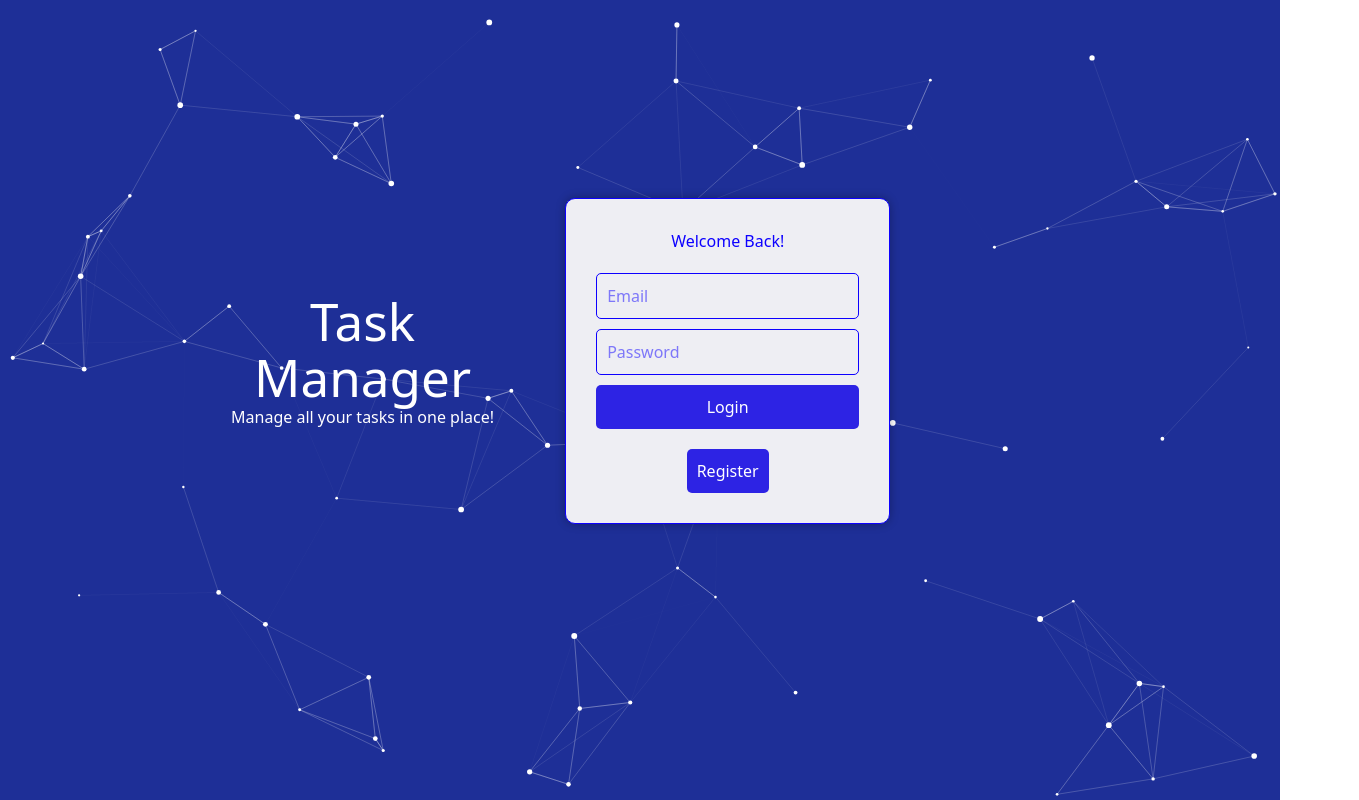
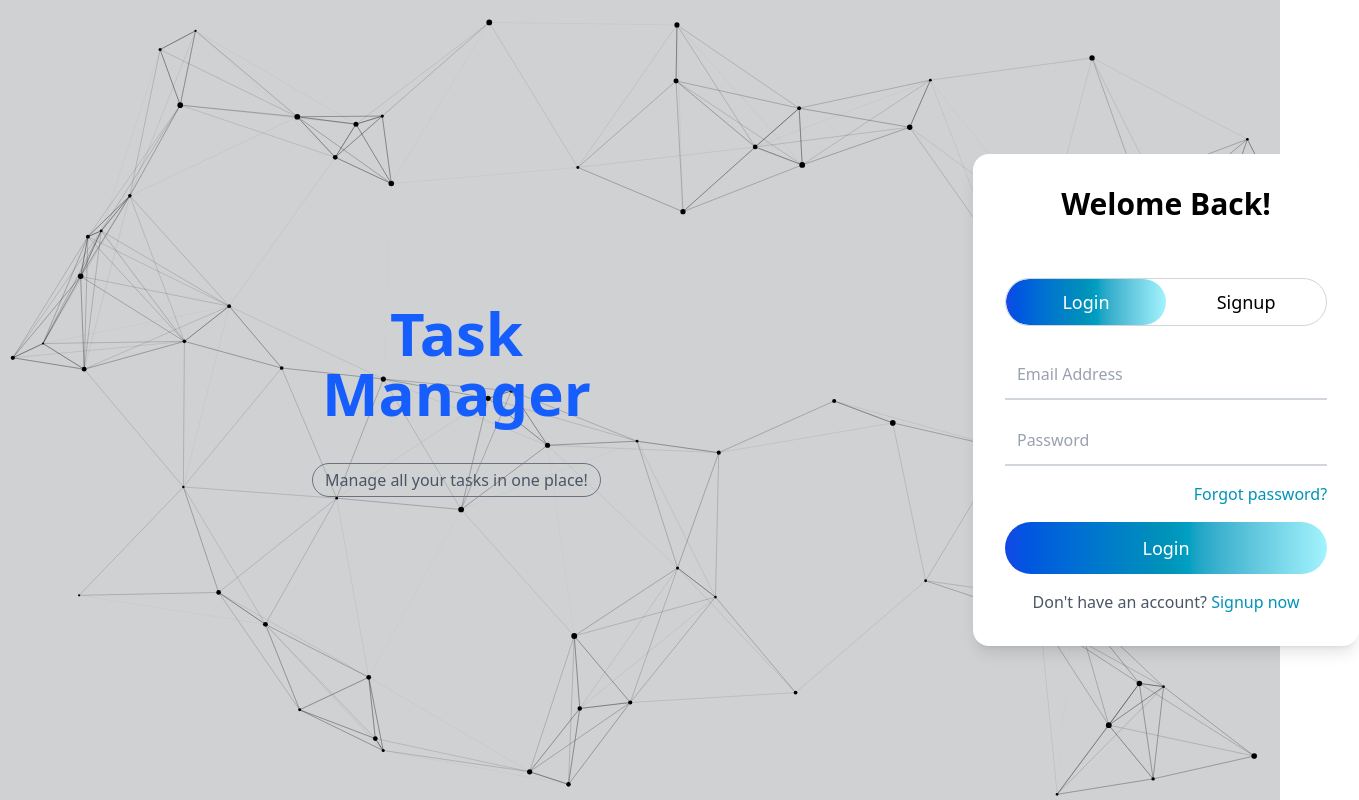
Before and after one commit to BaltasisKos/Task_Manager_Client, a React (Vite) app in the folder client/: page / in a window 1280 px wide. Shown: the whole page, 1359 px wide, since content can reach past the window. Built offline with nearby package versions, Linux system fonts and the light colour scheme.

Commit message:
fix: Login Page

```diff
--- a/client/src/App.css
+++ b/client/src/App.css
@@ -25,81 +25,8 @@ html, body, #root, .App {
   text-align: center;
 }
 
-.left{
-  flex: 1;
-  display: flex;
-  flex-direction: column;
-  justify-content: center;
-  color: rgb(255, 255, 255);
-  height: 100%;
 
 
-}
-.right {
-  flex: 1;
-  display: flex;
-  flex-direction: column;
-  justify-content: center;
-  color: rgb(13, 0, 255);
-  height: 100%;
-
-
-}
-
-.left {
-  padding-right: 30px;
-
-
-}
-
-.login-box {
-  border: 1px solid ;         /* Border around the whole login section */
-  border-radius: 10px;
-  padding: 30px;
-  width: 100%;
-  max-width: 400px;
-  background-color: rgb(238, 238, 243);
-  box-shadow: 0 0 10px rgba(0, 0, 0, 0.3);
-  display: flex;
-  flex-direction: column;
-  gap: 20px;
-  align-items: center;
-}
-
-
-.right {
-
-  flex: 1;
-  display: flex;
-  justify-content: center;
-  align-items: center;  /* Center the form vertically */
-  padding: 10px;
-}
-
-form {
-  display: flex;
-  flex-direction: column;
-  gap: 10px;
-  width: 100%;     /* Fill the container */
-  max-width: 300px; /* Optional: control max size */
-}
-
-
-input {
-  padding: 10px;
-  width: auto;
-  border-radius: 5px;
-  border: solid 1px;
-}
-button {
-  padding: 10px;
-  width: auto;
-  border-radius: 5px;
-  border: none;
-  background-color: #2d23e4;
-  color: white;
-  cursor: pointer;
-}
 
 .container {
   height: 95vh;
@@ -111,7 +38,7 @@ button {
 }
 
 /* Form container with blur, rounded corners and shadow */
-.form-wrapper {
+/* .form-wrapper {
   background-color: rgba(255, 255, 255, 0.1);
   backdrop-filter: blur(10px);
   border-radius: 1rem;
@@ -121,11 +48,11 @@ button {
   color: white;
   box-shadow: 0 4px 30px rgba(0, 0, 0, 0.1);
   text-align: center;
-}
+} */
 
 /* Title */
-.title {
+/* .title {
   font-size: 2rem;
   font-weight: 600;
   margin-bottom: 32px;
-}
+} */
--- a/client/src/App.jsx
+++ b/client/src/App.jsx
@@ -2,8 +2,8 @@
 import './App.css';
 import { BrowserRouter as Router, Routes, Route } from 'react-router-dom';
 import Login from './pages/Login';
-import Dashboard from './pages/Dashboard';
-import Register from './pages/Register';
+// import Dashboard from './pages/Dashboard';
+// import Register from './pages/Register';
 import ParticlesComponent from './components/Particles';
 
 function App() {
@@ -14,8 +14,8 @@ function App() {
         <Router>
           <Routes>
             <Route path="/" element={<Login />} />
-            <Route path="/register" element={<Register />} />
-            <Route path="/dashboard" element={<Dashboard />} />
+            {/* <Route path="/register" element={<Register />} />
+            <Route path="/dashboard" element={<Dashboard />} /> */}
           </Routes>
         </Router>
       </div>
--- /dev/null
+++ b/client/src/components/Loading.jsx
@@ -0,0 +1,13 @@
+const Loading = () => {
+  return (
+    <div className='dots-container'>
+      <div className='dot'></div>
+      <div className='dot'></div>
+      <div className='dot'></div>
+      <div className='dot'></div>
+      <div className='dot'></div>
+    </div>
+  );
+};
+
+export default Loading;
--- a/client/src/components/Particles.jsx
+++ b/client/src/components/Particles.jsx
@@ -35,7 +35,7 @@ const ParticlesComponent = (props) => {
     () => ({
       background: {
         color: {
-          value: "#1E2F97",
+          value: "#D0D1D3",
         },
       },
       fpsLimit: 120,
@@ -62,11 +62,11 @@ const ParticlesComponent = (props) => {
       },
       particles: {
         color: {
-          value: "#FFFFFF",
+          value: "#000000",
         },
         links: {
-          color: "#FFFFFF",
-          distance: 150,
+          color: "#000000",
+          distance: 200,
           enable: true,
           opacity: 0.3,
           width: 1,
--- /dev/null
+++ b/client/src/components/index.js
@@ -0,0 +1,36 @@
+// import AddUser from "./AddUser";
+import Button from "./Button";
+// import ChangePassword from "./ChangePassword";
+// import { Chart } from "./Chart";
+// import ConfirmatioDialog, { UserAction } from "./ConfirmationDialog";
+import Loading from "./Loading";
+// import ModalWrapper from "./ModalWrapper";
+// import Navbar from "./Navbar";
+// import SelectList from "./SelectList";
+// import Sidebar from "./Sidebar";
+// import Table from "./Table";
+// import Tabs from "./Tabs";
+import Textbox from "./Textbox";
+// import Title from "./Title";
+// import UserAvatar from "./UserAvatar";
+// import UserInfo from "./UserInfo";
+
+export {
+  // AddUser,
+  Button,
+  // ChangePassword,
+  // Chart,
+  // ConfirmatioDialog,
+  Loading,
+  // ModalWrapper,
+  // Navbar,
+  // SelectList,
+  // Sidebar,
+  // Table,
+  // Tabs,
+  Textbox,
+  // Title,
+  // UserAction,
+  // UserAvatar,
+  // UserInfo,
+};
--- a/client/src/index.css
+++ b/client/src/index.css
@@ -1,6 +1,6 @@
 @import "tailwindcss";
 
-:root {
+/* :root {
   font-family: system-ui, Avenir, Helvetica, Arial, sans-serif;
   line-height: 1.5;
   font-weight: 400;
@@ -67,4 +67,4 @@ button:focus-visible {
   button {
     background-color: #f9f9f9;
   }
-}
+} */
--- a/client/src/pages/Login.jsx
+++ b/client/src/pages/Login.jsx
@@ -1,47 +1,140 @@
-// src/pages/Login.js
-import React from 'react';
-import { useNavigate } from 'react-router-dom';
+import React, { useState } from "react";
 
-const Login = () => {
-  const navigate = useNavigate();
-
-  const handleLogin = (e) => {
-    e.preventDefault();
-    // simulate login success
-    localStorage.setItem('token', 'example-token');
-    navigate('/dashboard');
-  };
+function Login() {
+  const [isLoginMode, setIsLoginMode] = useState(true);
 
   return (
-    <>
-    <div className="content">
-      <div className="left">
-        <h1>Task Manager</h1>
-        <p>Manage all your tasks in one place!</p>
-      </div>
-      <div className="right">
-        <div className="login-box">
-          <h2>Welcome Back!</h2>
-          <form onSubmit={handleLogin}>
-            <input type="email" placeholder="Email" />
-            <input type="password" placeholder="Password" />
-            <button type="submit">Login</button>
+    <div className="relative min-h-screen flex items-center justify-center">
+      {/* Foreground Content */}
+      <div className="relative z-10 w-full md:w-auto flex flex-col md:flex-row items-center justify-center gap-0 md:gap-40">
+
+        {/* Left: Marketing Content */}
+        <div className="h-full w-full lg:w-3/5 flex flex-col items-center justify-center px-50">
+          <div className="w-full md:max-w-lg 2xl:max-w-3xl flex flex-col items-center justify-center gap-5 md:gap-y-10 2xl:-mt-20">
+
+            <p className="flex flex-col gap-0 md:gap-4 text-4xl md:text-6xl 2xl:text-6xl font-black text-center dark:text-gray-400 text-blue-600">
+              <span>Task Manager</span>
+            </p>
+            <span className="flex gap-1 py-1 px-3 border rounded-full text-sm md:text-base dark:border-gray-700 dark:text-blue-400 border-gray-500 text-gray-600">
+              Manage all your tasks in one place!
+            </span>
+          </div>
+        </div>
+
+        {/* Right: Form Section */}
+        <div className="w-[430px] bg-white p-8 rounded-2xl shadow-lg">
+          {/* Header Titles */}
+          <div className="flex justify-center mb-4">
+            <h2 className="text-3xl font-semibold text-center mb-10">
+              {isLoginMode ? "Welome Back!" : "Sign Up"}
+            </h2>
+          </div>
+
+          {/* Tab Controls */}
+          <div className="relative flex h-12 mb-6 border border-gray-300 rounded-full overflow-hidden">
+            <button
+              className={`w-1/2 text-lg font-medium transition-all z-10 ${
+                isLoginMode ? "text-white" : "text-black"
+              }`}
+              onClick={() => setIsLoginMode(true)}
+            >
+              Login
+            </button>
+            <button
+              className={`w-1/2 text-lg font-medium transition-all z-10 ${
+                !isLoginMode ? "text-white" : "text-black"
+              }`}
+              onClick={() => setIsLoginMode(false)}
+            >
+              Signup
+            </button>
+            <div
+              className={`absolute top-0 h-full w-1/2 rounded-full bg-gradient-to-r from-blue-700 via-cyan-600 to-cyan-200 transition-all ${
+                isLoginMode ? "left-0" : "left-1/2"
+              }`}
+            ></div>
+          </div>
+
+          {/* Form Section */}
+          <form className="space-y-4">
+            {!isLoginMode && (
+              <input
+                type="text"
+                placeholder="Name"
+                required
+                className="w-full p-3 border-b-2 border-gray-300 outline-none focus:border-cyan-500 placeholder-gray-400"
+              />
+            )}
+
+            <input
+              type="email"
+              placeholder="Email Address"
+              required
+              className="w-full p-3 border-b-2 border-gray-300 outline-none focus:border-cyan-500 placeholder-gray-400"
+            />
+            <input
+              type="password"
+              placeholder="Password"
+              required
+              className="w-full p-3 border-b-2 border-gray-300 outline-none focus:border-cyan-500 placeholder-gray-400"
+            />
+
+            {!isLoginMode && (
+            <>
+              <input
+                type="password"
+                placeholder="Confirm Password"
+                required
+                className="w-full p-3 border-b-2 border-gray-300 outline-none focus:border-cyan-500 placeholder-gray-400"
+              />
+              <select
+                required
+                className="w-full p-3 border-b-2 border-gray-300 outline-none focus:border-cyan-500 text-gray-400"
+              >
+                <option value="" disabled selected>
+                  Select Role
+                </option>
+                <option value="admin">Admin</option>
+                <option value="user">User</option>
+                </select>
+            </>
+          )}
+
+
+
+            {isLoginMode && (
+              <div className="text-right">
+                <a href="#" className="text-cyan-600 hover:underline">
+                  Forgot password?
+                </a>
+              </div>
+            )}
+
+            <button className="w-full p-3 bg-gradient-to-r from-blue-700 via-cyan-600 to-cyan-200 text-white rounded-full text-lg font-medium hover:opacity-90 transition">
+              {isLoginMode ? "Login" : "Signup"}
+            </button>
+
+            <p className="text-center text-gray-600">
+              {isLoginMode
+                ? "Don't have an account?"
+                : "Already have an account?"}{" "}
+              <a
+                href="#"
+                onClick={(e) => {
+                  e.preventDefault();
+                  setIsLoginMode(!isLoginMode);
+                }}
+                className="text-cyan-600 hover:underline"
+              >
+                {isLoginMode ? "Signup now" : "Login"}
+              </a>
+            </p>
           </form>
-          <div className='form'>
-           <button
-           className=''
-            type="submit"
-            onClick={() => navigate('/register')}
-          >
-            Register
-          </button>
-          <div/>
         </div>
+
       </div>
     </div>
-    <div/></div>
-    </>
   );
-};
+}
 
 export default Login;
--- a/client/src/pages/Register.jsx
+++ /dev/null
@@ -1,33 +0,0 @@
-import React from 'react';
-import { useNavigate } from 'react-router-dom';
-
-
-const Register = () => {
-  const navigate = useNavigate();
-
-  const handleRegister = (e) => {
-    e.preventDefault();
-    localStorage.setItem('token', 'example-token');
-    navigate('/');
-  };
-
-  return (
-    <>
-    <div className="container">
-      <div className="form-wrapper">
-        <h2 className="title">Create Account</h2>
-        <form className="form" onSubmit={handleRegister}>
-          <input type="text" placeholder="Username" className="input" />
-          <input type="email" placeholder="Email" className="input" />
-          <input type="password" placeholder="Password" className="input" />
-          <button type="submit" className="button">
-            Register
-          </button>
-        </form>
-      </div>
-    </div>
-    </>
-  );
-};
-
-export default Register;
```
Also changed, not shown: client/package.json (+7 -1 lines), 1 other file (tests, documents, lock files or other folders).
